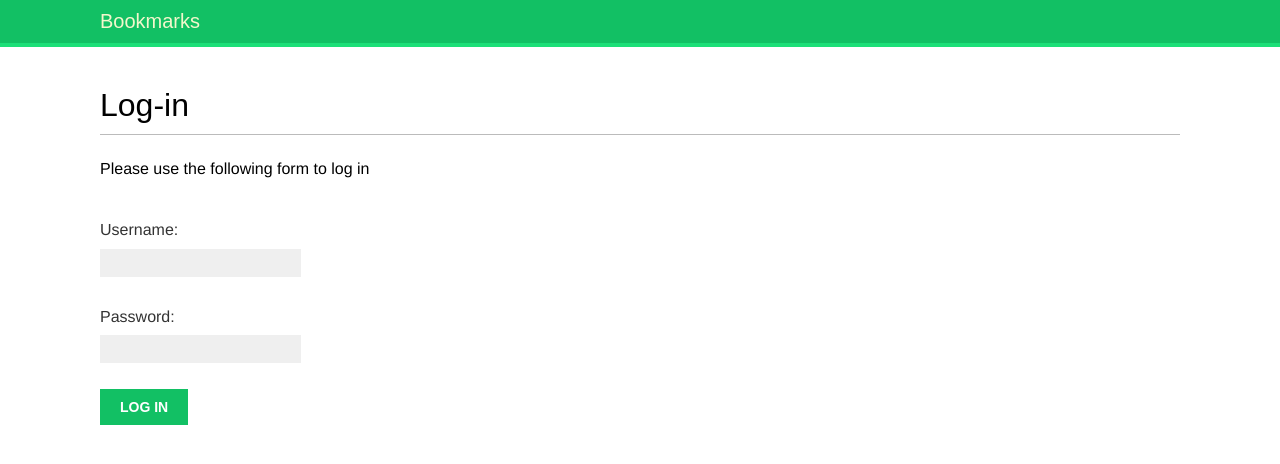
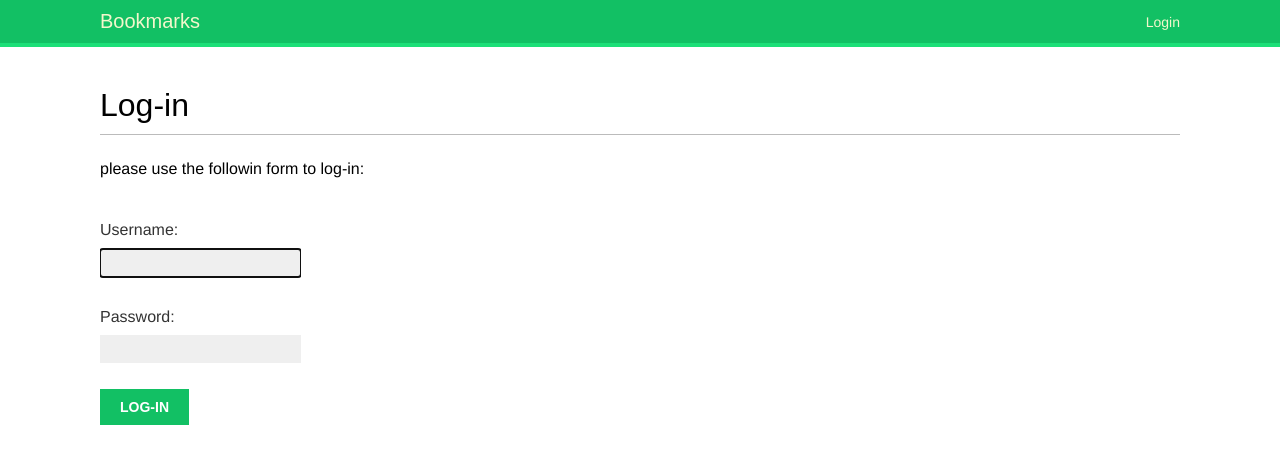
Before and after one commit to DavidMares22/bookmarks-DBE, a Django app: page /account/login/ in a window 1280 px wide. Shown: the top 464 px of the page. Run offline with Django 3.2, Linux system fonts and the light colour scheme; some web fonts are replaced.

Commit message:
login/logout (default views)

```diff
--- a/account/templates/base.html
+++ b/account/templates/base.html
@@ -8,6 +8,34 @@
 <body>
   <div id="header">
     <span class="logo">Bookmarks</span>
+
+    {% if request.user.is_authenticated %}
+    <ul class="menu">
+        <li   {% if section == "dashboard" %}class="selected"{% endif %}>
+            <a href=" {% url "dashboard" %}"> My dashboard</a>
+        </li>
+        <li   {% if section == "images" %}class="selected"{% endif %}>
+            <a href=" #"> Images</a>
+        </li>
+        <li   {% if section == "people" %}class="selected"{% endif %}>
+            <a href=" #"> People</a>
+        </li>
+    </ul>
+
+    {% endif %}
+
+
+    <span class="user">
+
+        {% if request.user.is_authenticated %}
+          Hello {{request.user.first_name}},
+          <a href="{% url "logout" %}">Logout</a>
+        {% else %}
+        <a href="{% url "login" %}">Login</a>
+        {% endif %}
+
+    </span>
+
   </div>
   <div id="content">
 
--- /dev/null
+++ b/account/templates/registration/login.html
@@ -0,0 +1,28 @@
+{% extends 'base.html' %}
+
+
+{% block title %} Log-in {% endblock title %}
+
+
+{% block content %}
+  <h1>Log-in</h1>
+
+  {% if form.errors %}
+    <p>
+      Your username and password didn't match
+      Please try again
+    </p>
+   {% else %}
+   <p>please use the followin form to log-in: </p>
+  {% endif %}
+
+ <div class="login-form">
+   <form action="{% url 'login' %}" method="POST">
+      {{form.as_p}}
+      {% csrf_token %}
+      <!-- this parameter tells you where to go after login -->
+      <input type="hidden" name="next" value="{{next}}">
+      <p><input type="submit" value="Log-in"></p>
+   </form>
+ </div>
+{% endblock content %}
--- a/account/urls.py
+++ b/account/urls.py
@@ -1,6 +1,11 @@
 from django.urls import path
+from django.contrib.auth import views as auth_views
 from . import views
 
 urlpatterns = [
-  path('login/',views.user_login, name='login'),
+  # previus login view
+  # path('login/',views.user_login, name='login'),
+  path('login/', auth_views.LoginView.as_view(), name='login'),
+  path('logout/', auth_views.LogoutView.as_view(), name='logout'),
+  path('', views.dashboard, name="dashboard"),
 ]
--- a/account/views.py
+++ b/account/views.py
@@ -2,6 +2,29 @@ from django.shortcuts import render
 from django.http import HttpResponse
 from django.contrib.auth import authenticate,login
 from .forms import LoginForm
+from django.contrib.auth.decorators import login_required
+
+
+@login_required
+def dashboard(request):
+  return render(request, 'account/dashboard.html', {'section':dashboard})
+
+
+
+
+
+
+
+
+
+
+
+
+
+
+
+
+
 
 def user_login(request):
   if request.method == 'POST':
--- a/bookmarks/settings.py
+++ b/bookmarks/settings.py
@@ -119,3 +119,6 @@ USE_TZ = True
 # https://docs.djangoproject.com/en/2.0/howto/static-files/
 
 STATIC_URL = '/static/'
+LOGIN_REDIRECT_URL = 'dashboard'
+LOGIN_URL = 'login'
+LOGOUT_URL = 'logout'
```
Also changed, not shown: account/templates/account/dashboard.html (added, +12 -0 lines), account/templates/registration/logged_out.html (added, +10 -0 lines), db.sqlite3.
